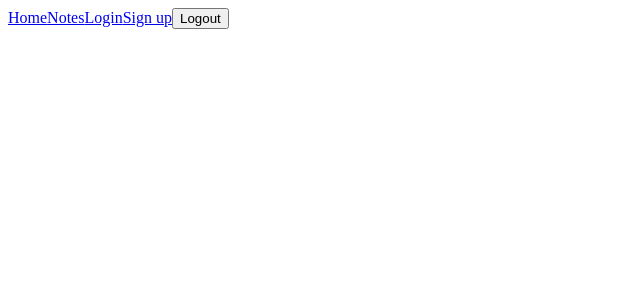
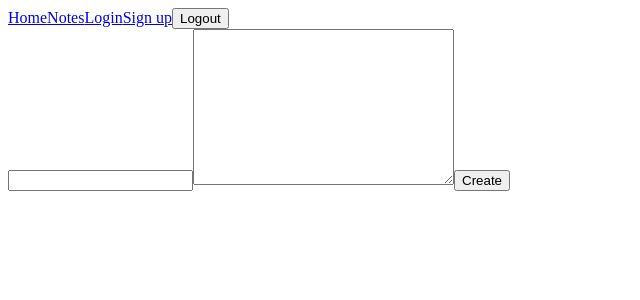
Before and after one commit to BorislavBranimirov/NotePages, a React app in the folder client/: page /create-note in a window 1280 px wide. Shown: the top 300 px of the page, without its empty margins (0-640 px from the left). Built offline with nearby package versions, Linux system fonts and the light colour scheme.

Commit message:
added create note page

```diff
--- a/client/src/App.js
+++ b/client/src/App.js
@@ -6,6 +6,7 @@ import LoginForm from './components/LoginForm';
 import SignUpForm from './components/SignUpForm';
 import NotesPage from './components/NotesPage';
 import NotePage from './components/NotePage';
+import CreateNotePage from './components/CreateNotePage';
 
 const App = () => {
     return (
@@ -16,6 +17,7 @@ const App = () => {
                     <Route exact path='/' component={Home} />
                     <Route exact path='/notes' component={NotesPage} />
                     <Route exact path='/notes/:id' component={NotePage} />
+                    <Route exact path='/create-note' component={CreateNotePage} />
                     <Route exact path='/login' component={LoginForm} />
                     <Route exact path='/signup' component={SignUpForm} />
                 </Switch>
--- /dev/null
+++ b/client/src/components/CreateNotePage.js
@@ -0,0 +1,68 @@
+import React, { useState } from 'react';
+
+const CreateNotePage = (props) => {
+    const [title, setTitle] = useState('');
+    const [body, setBody] = useState('');
+    const [errorMessage, setErrorMessage] = useState('');
+
+    const handleChange = (event) => {
+        switch (event.target.name) {
+            case 'title':
+                setTitle(event.target.value);
+                break;
+            case 'body':
+                setBody(event.target.value);
+                break;
+        }
+    };
+
+    const handleSubmit = async (event) => {
+        event.preventDefault();
+
+        const res = await fetch('/api/notes', {
+            method: 'POST',
+            body: JSON.stringify({
+                title,
+                body
+            }),
+            headers: {
+                'Content-type': 'application/json; charset=UTF-8',
+                'Authorization': 'Bearer ' + localStorage.getItem('accessToken')
+            }
+        });
+
+        const resJSON = await res.json();
+        // check if an error was returned
+        if (resJSON.err) {
+            return setErrorMessage(resJSON.err);
+        }
+
+        props.history.push('/notes/'+resJSON.id);
+    };
+
+    return (
+        <div className="create-note">
+            <div className="error">{errorMessage}</div>
+            <form onSubmit={handleSubmit}>
+                <input
+                    type="text"
+                    name="title"
+                    value={title}
+                    onChange={handleChange}
+                    required
+                />
+                <textarea
+                    name="body"
+                    cols="30"
+                    rows="10"
+                    value={body}
+                    onChange={handleChange}
+                    required
+                />
+                <input type="submit" value="Create"/>
+            </form>
+        </div>
+    );
+};
+
+export default CreateNotePage
--- a/client/src/components/NotePage.js
+++ b/client/src/components/NotePage.js
@@ -36,7 +36,7 @@ const NotePage = (props) => {
 
     return (
         <div className="note-page">
-            <div>{errorMessage}</div>
+            <div className="error">{errorMessage}</div>
             {note &&
                 <div className="note-wrapper">
                     <h2>{note.title}</h2>
--- a/client/src/components/NotesPage.js
+++ b/client/src/components/NotesPage.js
@@ -41,6 +41,7 @@ const NotesPage = (props) => {
 
     return (
         <div className="notes-container">
+            <Link to="create-note">Create a new note</Link>
             <div className="error">{errorMessage}</div>
             <ul>{noteListItems}</ul>
         </div>
```
